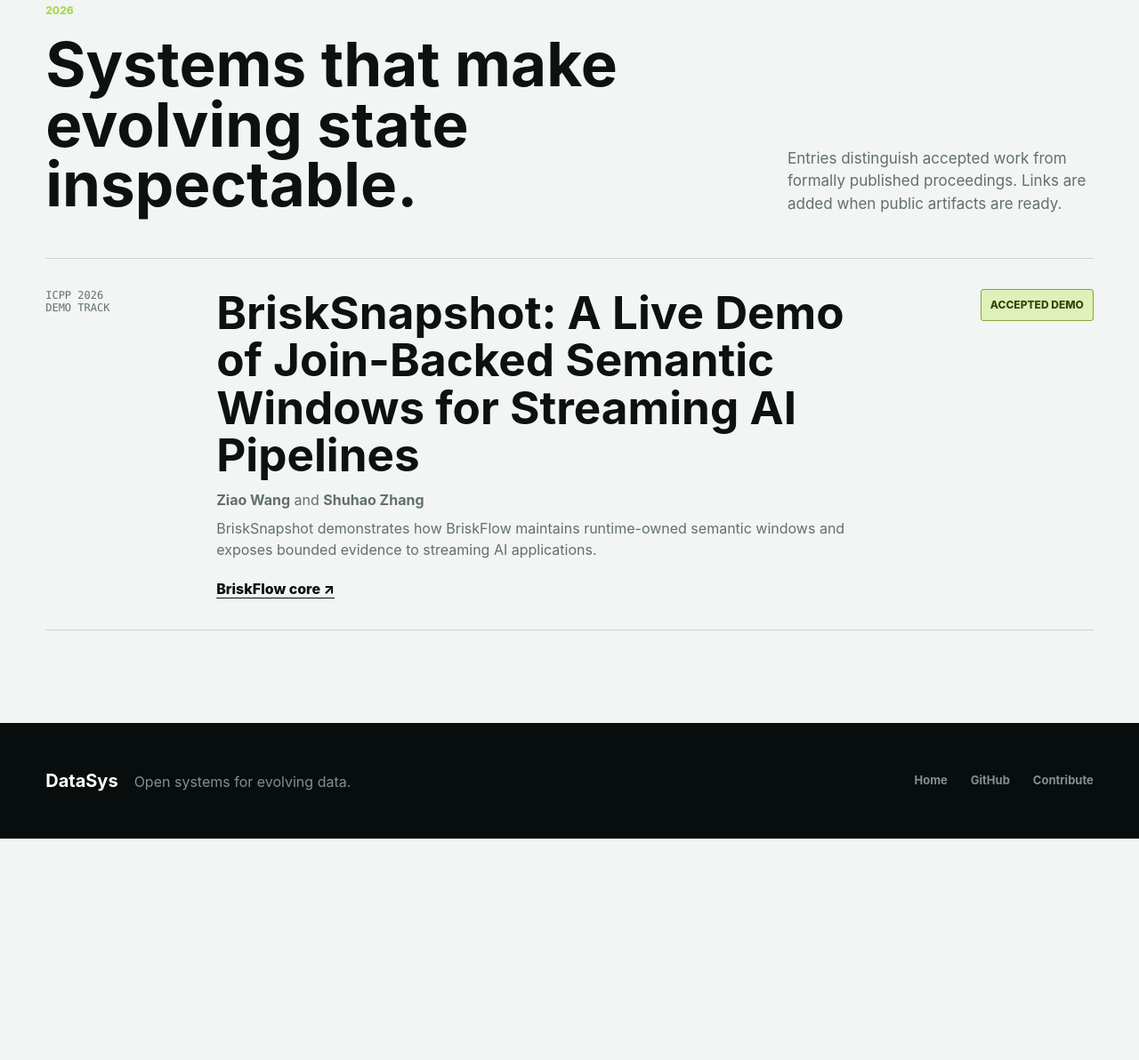
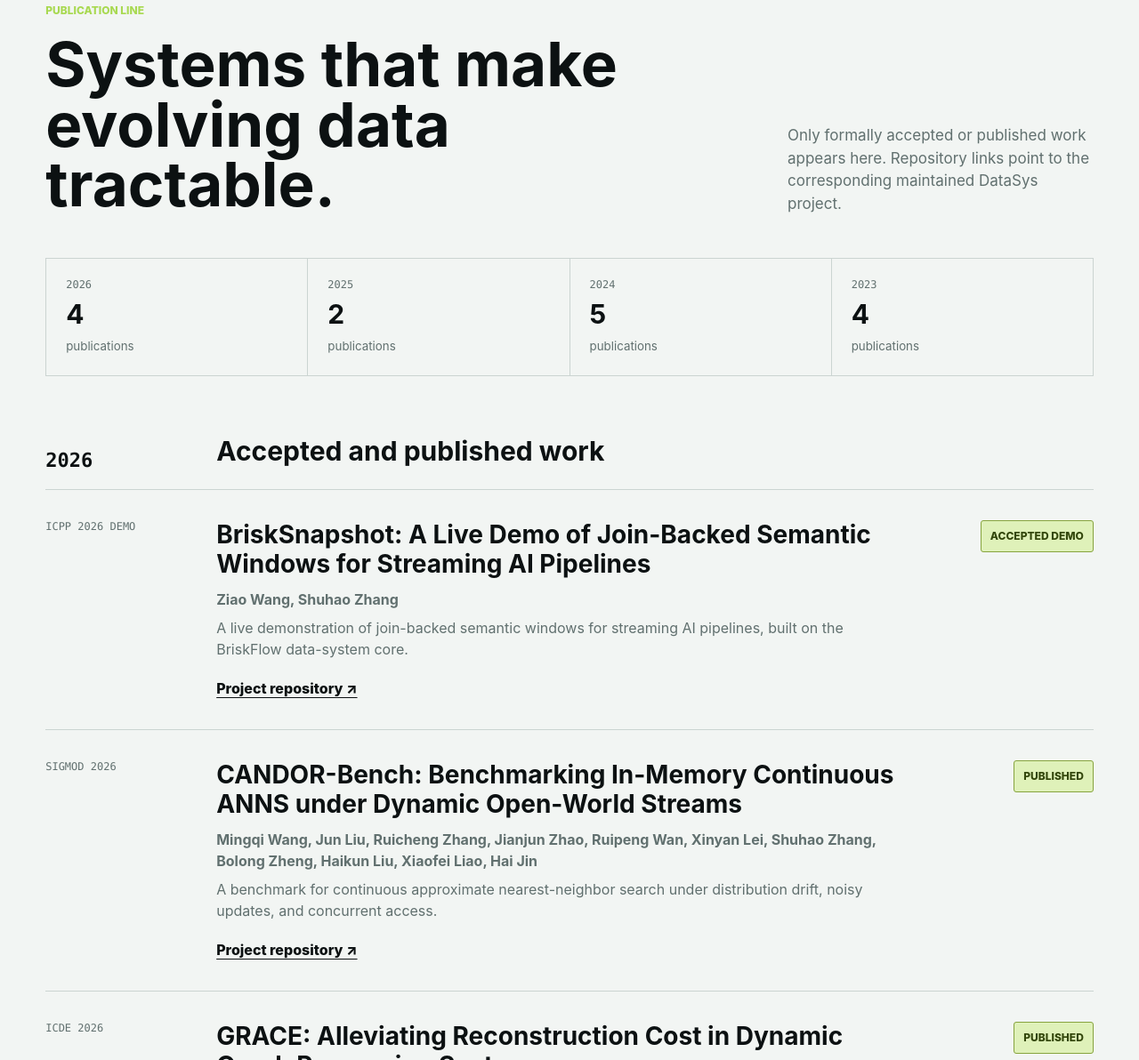
Before and after one commit to DataSysResearch/DataSysResearch.github.io, a plain HTML site: page achievements.html in a window 1280 px wide. Shown: the part 621-1813 px from the top of the page at 89% size. Before the commit the page ends 1564 px from the top, so only its background shows below. Drawn offline with Linux system fonts and the light colour scheme.

Commit message:
feat: publish bilingual DataSys timeline (#2)
Co-authored-by: shuhao <shuhao@Mac.mshome.net>

```diff
--- a/achievements.html
+++ b/achievements.html
@@ -3,24 +3,25 @@
 <head>
   <meta charset="utf-8">
   <meta name="viewport" content="width=device-width, initial-scale=1">
-  <meta name="description" content="Accepted papers, demonstrations, and systems artifacts from DataSys.">
+  <meta name="description" content="Formally accepted and published DataSys papers and demonstrations.">
   <meta property="og:url" content="https://datasys.sage.org.ai/achievements.html">
-  <title>Achievements | DataSys</title>
+  <title>Publications | DataSys</title>
   <link rel="canonical" href="https://datasys.sage.org.ai/achievements.html">
   <link rel="icon" href="favicon.svg" type="image/svg+xml">
-  <link rel="stylesheet" href="styles.css?v=20260723">
+  <link rel="stylesheet" href="styles.css?v=publication-timeline-20260723">
 </head>
 <body class="portal portal-datasys">
   <header class="site-header">
     <a class="brand" href="./index.html" aria-label="DataSys home">
       <span class="brand-mark" aria-hidden="true">D</span>
       <span>DataSys</span>
-      <small>Data layer</small>
+      <small data-en="Data layer" data-zh="数据系统层">Data layer</small>
     </a>
     <nav aria-label="Primary navigation">
-      <a href="./index.html#flagships">Flagships</a>
-      <a href="./achievements.html" aria-current="page">Achievements</a>
-      <a href="./index.html#directory">Repository atlas</a>
+      <a href="./index.html#flagships" data-en="Flagships" data-zh="旗舰项目">Flagships</a>
+      <a href="./achievements.html" aria-current="page" data-en="Publications" data-zh="发表成果">Publications</a>
+      <a href="./index.html#directory" data-en="Repository atlas" data-zh="仓库图谱">Repository atlas</a>
+      <button id="language-toggle" class="language-toggle" type="button" aria-label="切换为中文">中文</button>
       <a class="nav-action" href="https://github.com/DataSysResearch">GitHub <span aria-hidden="true">↗</span></a>
     </nav>
   </header>
@@ -28,37 +29,29 @@
   <main>
     <section class="page-hero">
       <div class="page-hero-copy">
-        <p class="signal"><span></span> DataSys research output</p>
-        <h1>Achievements</h1>
-        <p>Accepted systems work, live demonstrations, and reproducible artifacts rooted in continuously evolving data.</p>
+        <p class="signal"><span></span> <span data-en="DataSys research output" data-zh="DataSys 研究成果">DataSys research output</span></p>
+        <h1 data-en="Publications" data-zh="发表成果">Publications</h1>
+        <p data-en="Formally accepted papers and demonstrations in stream, graph, vector, index, and continuously evolving data systems." data-zh="面向流、动态图、向量索引与持续演化数据系统的正式发表论文和已接收演示成果。">Formally accepted papers and demonstrations in stream, graph, vector, index, and continuously evolving data systems.</p>
       </div>
     </section>
 
-    <section class="section">
+    <section class="section publication-section">
       <div class="section-head">
-        <div><p class="eyebrow">2026</p><h2>Systems that make evolving state inspectable.</h2></div>
-        <p>Entries distinguish accepted work from formally published proceedings. Links are added when public artifacts are ready.</p>
+        <div>
+          <p class="eyebrow" data-en="Publication line" data-zh="成果发布线">Publication line</p>
+          <h2 data-en="Systems that make evolving data tractable." data-zh="让持续演化的数据可管理、可查询、可复现。">Systems that make evolving data tractable.</h2>
+        </div>
+        <p data-en="Only formally accepted or published work appears here. Repository links point to the corresponding maintained DataSys project." data-zh="本页只展示已正式接收或发表的成果；仓库链接指向对应的 DataSys 维护项目。">Only formally accepted or published work appears here. Repository links point to the corresponding maintained DataSys project.</p>
       </div>
-      <div class="achievement-list">
-        <article class="achievement-entry">
-          <div class="achievement-meta">ICPP 2026<br>Demo track</div>
-          <div class="achievement-copy">
-            <h2>BriskSnapshot: A Live Demo of Join-Backed Semantic Windows for Streaming AI Pipelines</h2>
-            <p><strong>Ziao Wang</strong> and <strong>Shuhao Zhang</strong></p>
-            <p>BriskSnapshot demonstrates how BriskFlow maintains runtime-owned semantic windows and exposes bounded evidence to streaming AI applications.</p>
-            <div class="achievement-links">
-              <a href="https://github.com/DataSysResearch/BriskFlow">BriskFlow core ↗</a>
-            </div>
-          </div>
-          <div class="achievement-status"><span>Accepted demo</span></div>
-        </article>
-      </div>
+      <div id="publication-release-line" class="publication-release-line" aria-label="Publication timeline"></div>
+      <div id="publication-years" class="publication-years"></div>
     </section>
   </main>
 
   <footer>
-    <div><strong>DataSys</strong><span>Open systems for evolving data.</span></div>
-    <nav aria-label="Footer navigation"><a href="./index.html">Home</a><a href="https://github.com/DataSysResearch">GitHub</a><a href="https://github.com/DataSysResearch/.github/blob/main/CONTRIBUTING.md">Contribute</a></nav>
+    <div><strong>DataSys</strong><span data-en="Open systems for evolving data." data-zh="面向持续演化数据的开放系统。">Open systems for evolving data.</span></div>
+    <nav aria-label="Footer navigation"><a href="./index.html" data-en="Home" data-zh="首页">Home</a><a href="https://github.com/DataSysResearch">GitHub</a><a href="https://github.com/DataSysResearch/.github/blob/main/CONTRIBUTING.md" data-en="Contribute" data-zh="参与贡献">Contribute</a></nav>
   </footer>
+  <script src="achievements.js?v=published-only-20260723"></script>
 </body>
 </html>
--- /dev/null
+++ b/achievements.js
@@ -0,0 +1,253 @@
+const PUBLICATIONS = [
+  {
+    year: 2026,
+    venue: "ICPP 2026 Demo",
+    status: { en: "Accepted demo", zh: "已接收演示" },
+    title: "BriskSnapshot: A Live Demo of Join-Backed Semantic Windows for Streaming AI Pipelines",
+    authors: "Ziao Wang, Shuhao Zhang",
+    summary: {
+      en: "A live demonstration of join-backed semantic windows for streaming AI pipelines, built on the BriskFlow data-system core.",
+      zh: "基于 BriskFlow 数据系统内核，演示面向流式 AI Pipeline 的 Join 驱动语义窗口。",
+    },
+    repository: "https://github.com/DataSysResearch/BriskFlow",
+  },
+  {
+    year: 2026,
+    venue: "SIGMOD 2026",
+    status: { en: "Published", zh: "已发表" },
+    title: "CANDOR-Bench: Benchmarking In-Memory Continuous ANNS under Dynamic Open-World Streams",
+    authors: "Mingqi Wang, Jun Liu, Ruicheng Zhang, Jianjun Zhao, Ruipeng Wan, Xinyan Lei, Shuhao Zhang, Bolong Zheng, Haikun Liu, Xiaofei Liao, Hai Jin",
+    summary: {
+      en: "A benchmark for continuous approximate nearest-neighbor search under distribution drift, noisy updates, and concurrent access.",
+      zh: "面向分布漂移、噪声更新与并发访问的连续近似最近邻检索基准。",
+    },
+    repository: "https://github.com/DataSysResearch/CANDOR-Bench",
+  },
+  {
+    year: 2026,
+    venue: "ICDE 2026",
+    status: { en: "Published", zh: "已发表" },
+    title: "GRACE: Alleviating Reconstruction Cost in Dynamic Graph Processing Systems",
+    authors: "Hongru Gao, Shuhao Zhang, Xiaofei Liao, Hai Jin",
+    summary: {
+      en: "Property-guided reservation and cousin-aware rebalancing reduce reconstruction cost in dynamic graph systems.",
+      zh: "通过属性引导的预留与 cousin-aware 重平衡降低动态图系统的重构开销。",
+    },
+    repository: "https://github.com/DataSysResearch/GRACE",
+  },
+  {
+    year: 2026,
+    venue: "WWW 2026",
+    status: { en: "Published", zh: "已发表" },
+    title: "StreamFP: Fingerprint-guided Data Selection for Efficient Stream Learning",
+    authors: "Changwu Li, Tongjun Shi, Shuhao Zhang, Binbin Chen, Bingsheng He, Xiaofei Liao, Hai Jin",
+    summary: {
+      en: "Compact model fingerprints guide coreset selection and buffer updates for efficient learning over evolving streams.",
+      zh: "利用紧凑模型指纹指导核心集选择与缓冲区更新，提升持续演化数据流上的学习效率。",
+    },
+    repository: "https://github.com/DataSysResearch/StreamFP",
+  },
+  {
+    year: 2025,
+    venue: "TKDE 2025",
+    status: { en: "Published", zh: "已发表" },
+    title: "Scalable Transactional Stream Processing on Multicore Processors",
+    authors: "Jianjun Zhao, Yancan Mao, Zhonghao Yang, Haikun Liu, Shuhao Zhang",
+    summary: {
+      en: "The journal extension of MorphStream adds generalized window processing and support for non-deterministic state access.",
+      zh: "MorphStream 的期刊扩展，加入通用窗口处理与非确定性状态访问支持。",
+    },
+    repository: "https://github.com/DataSysResearch/MorphStream",
+  },
+  {
+    year: 2025,
+    venue: "ICDE 2025",
+    status: { en: "Published", zh: "已发表" },
+    title: "Scalable Machine Learning for Real-Time Fault Diagnosis in Industrial IoT Cooling Roller Systems",
+    authors: "Dandan Zhao, Karthick Sharma, Yuxin Qi, Qixun Liu, Shuhao Zhang",
+    summary: {
+      en: "SRTFD combines coreset selection, global balancing, and pseudo-label learning for high-velocity industrial streams.",
+      zh: "SRTFD 面向高速工业数据流，结合核心集选择、全局平衡与伪标签学习。",
+    },
+    repository: "https://github.com/DataSysResearch/SRTFD",
+  },
+  {
+    year: 2024,
+    venue: "TKDE 2024",
+    status: { en: "Published", zh: "已发表" },
+    title: "CStream: Parallel Data Stream Compression on Multicore Edge Devices",
+    authors: "Xianzhi Zeng, Shuhao Zhang",
+    summary: {
+      en: "A hardware-conscious framework for parallel stream compression across algorithms and multicore edge configurations.",
+      zh: "面向多种压缩算法与多核边缘配置的硬件感知并行流压缩框架。",
+    },
+    repository: "https://github.com/DataSysResearch/CStream",
+  },
+  {
+    year: 2024,
+    venue: "SIGMOD 2024",
+    status: { en: "Published", zh: "已发表" },
+    title: "PECJ: Stream Window Join on Disorder Data Streams with Proactive Error Compensation",
+    authors: "Xianzhi Zeng, Shuhao Zhang, Hongbin Zhong, Hao Zhang, Mian Lu, Zhao Zheng, Yuqiang Chen",
+    summary: {
+      en: "Proactive error compensation balances accuracy and latency for window joins over out-of-order streams.",
+      zh: "通过主动误差补偿，在乱序流窗口连接中平衡准确性与延迟。",
+    },
+    repository: "https://github.com/DataSysResearch/PECJ",
+  },
+  {
+    year: 2024,
+    venue: "NeurIPS 2024",
+    status: { en: "Published", zh: "已发表" },
+    title: "LibAMM: Empirical Insights into Approximate Computing for Accelerating Matrix Multiplication",
+    authors: "Xianzhi Zeng, Wenchao Jiang, Shuhao Zhang",
+    summary: {
+      en: "A broad empirical study and benchmark suite for approximate matrix multiplication algorithms and workloads.",
+      zh: "面向近似矩阵乘算法与工作负载的大规模实证研究和基准套件。",
+    },
+    repository: "https://github.com/DataSysResearch/LibAMM",
+  },
+  {
+    year: 2024,
+    venue: "ICDM 2024",
+    status: { en: "Published", zh: "已发表" },
+    title: "MOStream: A Modular and Self-Optimizing Data Stream Clustering Algorithm",
+    authors: "Zhengru Wang, Xin Wang, Shuhao Zhang",
+    summary: {
+      en: "A modular stream-clustering design that adapts data summaries, windows, outlier handling, and refinement at runtime.",
+      zh: "运行时自适应数据摘要、窗口、异常处理与聚类优化策略的模块化流聚类方法。",
+    },
+    repository: "https://github.com/DataSysResearch/Sesame",
+  },
+  {
+    year: 2024,
+    venue: "ICDE 2024 Demo",
+    status: { en: "Published demo", zh: "已发表演示" },
+    title: "MorphStream: Scalable Processing of Transactions over Streams",
+    authors: "Siqi Xiang, Zhonghao Yang, Jianjun Zhao, Yancan Mao, Shuhao Zhang",
+    summary: {
+      en: "A system demonstration of adaptive scheduling and transactional execution over dynamic streaming workloads.",
+      zh: "展示 MorphStream 在动态流工作负载上的自适应调度与事务执行能力。",
+    },
+    repository: "https://github.com/DataSysResearch/MorphStream",
+  },
+  {
+    year: 2023,
+    venue: "SIGMOD 2023",
+    status: { en: "Published", zh: "已发表" },
+    title: "MorphStream: Adaptive Scheduling for Scalable Transactional Stream Processing on Multicores",
+    authors: "Yancan Mao, Jianjun Zhao, Shuhao Zhang, Haikun Liu, Volker Markl",
+    summary: {
+      en: "Adaptive scheduling for scalable transaction processing over dynamic multicore streaming workloads.",
+      zh: "面向动态多核流工作负载的可扩展事务处理与自适应调度。",
+    },
+    repository: "https://github.com/DataSysResearch/MorphStream",
+  },
+  {
+    year: 2023,
+    venue: "SIGMOD 2023",
+    status: { en: "Published", zh: "已发表" },
+    title: "Data Stream Clustering: An In-depth Empirical Study",
+    authors: "Xin Wang, Zhengru Wang, Zhenyu Wu, Shuhao Zhang, Xuanhua Shi, Li Lu",
+    summary: {
+      en: "A systematic benchmark of representative data-stream clustering algorithms across evolving workloads.",
+      zh: "在持续演化工作负载上对代表性数据流聚类算法进行系统评测。",
+    },
+    repository: "https://github.com/DataSysResearch/Sesame",
+  },
+  {
+    year: 2023,
+    venue: "EMNLP 2023",
+    status: { en: "Published", zh: "已发表" },
+    title: "SentiStream: A Co-Training Framework for Adaptive Online Sentiment Analysis in Evolving Data Streams",
+    authors: "Yuhao Wu, Karthick Sharma, Chun Wei Seah, Shuhao Zhang",
+    summary: {
+      en: "Adaptive co-training for online sentiment analysis under continuously changing stream distributions.",
+      zh: "面向持续变化数据分布的在线情感分析自适应协同训练框架。",
+    },
+    repository: "https://github.com/DataSysResearch/SentiStream",
+  },
+  {
+    year: 2023,
+    venue: "ICDE 2023",
+    status: { en: "Published", zh: "已发表" },
+    title: "Parallelizing Stream Compression for IoT Applications on Asymmetric Multicores",
+    authors: "Xianzhi Zeng, Shuhao Zhang",
+    summary: {
+      en: "Fine-grained decomposition and asymmetry-aware scheduling for energy-efficient stream compression.",
+      zh: "通过细粒度分解与非对称感知调度实现高能效流压缩。",
+    },
+    repository: "https://github.com/DataSysResearch/CStream",
+  },
+];
+
+const LANGUAGE_KEY = "datasys-language";
+
+function pick(value, language) {
+  return typeof value === "string" ? value : value[language] || value.en;
+}
+
+function renderPublications(language) {
+  const years = [...new Set(PUBLICATIONS.map((publication) => publication.year))];
+  const releaseLine = document.getElementById("publication-release-line");
+  const yearGroups = document.getElementById("publication-years");
+  const lineLabel = language === "zh" ? "成果发布线" : "Publication timeline";
+
+  releaseLine.setAttribute("aria-label", lineLabel);
+  releaseLine.innerHTML = years
+    .map((year) => {
+      const count = PUBLICATIONS.filter((publication) => publication.year === year).length;
+      return `<a href="#year-${year}"><span>${year}</span><strong>${count}</strong><small>${language === "zh" ? "项成果" : count === 1 ? "publication" : "publications"}</small></a>`;
+    })
+    .join("");
+
+  yearGroups.innerHTML = years
+    .map((year) => {
+      const publications = PUBLICATIONS.filter((publication) => publication.year === year);
+      return `
+        <section id="year-${year}" class="publication-year" aria-labelledby="year-${year}-title">
+          <div class="publication-year-heading">
+            <span>${year}</span>
+            <h2 id="year-${year}-title">${language === "zh" ? "正式发表与接收成果" : "Accepted and published work"}</h2>
+          </div>
+          <div class="achievement-list">
+            ${publications.map((publication) => `
+              <article class="achievement-entry">
+                <div class="achievement-meta">${publication.venue}</div>
+                <div class="achievement-copy">
+                  <h3>${publication.title}</h3>
+                  <p><strong>${publication.authors}</strong></p>
+                  <p>${pick(publication.summary, language)}</p>
+                  <div class="achievement-links">
+                    <a href="${publication.repository}">${language === "zh" ? "对应项目" : "Project repository"} ↗</a>
+                  </div>
+                </div>
+                <div class="achievement-status"><span>${pick(publication.status, language)}</span></div>
+              </article>
+            `).join("")}
+          </div>
+        </section>
+      `;
+    })
+    .join("");
+}
+
+function setLanguage(language) {
+  const selected = language === "zh" ? "zh" : "en";
+  document.documentElement.lang = selected === "zh" ? "zh-CN" : "en";
+  document.querySelectorAll("[data-en][data-zh]").forEach((node) => {
+    node.textContent = node.dataset[selected];
+  });
+  const toggle = document.getElementById("language-toggle");
+  toggle.textContent = selected === "zh" ? "EN" : "中文";
+  toggle.setAttribute("aria-label", selected === "zh" ? "Switch to English" : "切换为中文");
+  document.title = selected === "zh" ? "发表成果 | DataSys" : "Publications | DataSys";
+  localStorage.setItem(LANGUAGE_KEY, selected);
+  renderPublications(selected);
+}
+
+document.getElementById("language-toggle").addEventListener("click", () => {
+  setLanguage(document.documentElement.lang.startsWith("zh") ? "en" : "zh");
+});
+
+setLanguage(localStorage.getItem(LANGUAGE_KEY) || "en");
--- a/styles.css
+++ b/styles.css
@@ -46,7 +46,7 @@ button, input { font: inherit; }
 .hero-copy { position: relative; z-index: 2; max-width: 760px; }
 .signal, .eyebrow { margin: 0 0 18px; color: var(--green); font-size: 12px; font-weight: 850; text-transform: uppercase; }
 .signal { display: flex; align-items: center; gap: 10px; }
-.signal span { width: 28px; height: 2px; background: var(--green); box-shadow: 0 0 12px var(--green); }
+.signal > span:first-child { width: 28px; height: 2px; flex: 0 0 28px; background: var(--green); box-shadow: 0 0 12px var(--green); }
 h1, h2, h3, p { letter-spacing: 0; }
 h1 { margin: 0; font-size: clamp(72px, 11vw, 166px); line-height: .82; }
 .hero-kicker { margin: 30px 0 12px; max-width: 680px; font-size: clamp(25px, 3vw, 42px); font-weight: 700; line-height: 1.08; }
@@ -95,6 +95,20 @@ h1 { margin: 0; font-size: clamp(72px, 11vw, 166px); line-height: .82; }
 .achievement-status span { display: inline-flex; padding: 8px 10px; border: 1px solid #87a43e; border-radius: 3px; color: #33470b; background: #dff1b9; font-size: 12px; font-weight: 850; text-transform: uppercase; }
 .achievement-links { margin-top: 20px; display: flex; gap: 16px; flex-wrap: wrap; }
 .achievement-links a { font-weight: 800; text-decoration-thickness: 1px; text-underline-offset: 4px; }
+.language-toggle { min-height: 38px; padding: 7px 11px; border: 1px solid #52615f; border-radius: 4px; color: var(--white); background: transparent; font: inherit; font-size: 12px; font-weight: 850; cursor: pointer; }
+.language-toggle:hover, .language-toggle:focus-visible { color: var(--ink); background: var(--green); border-color: var(--green); }
+.publication-release-line { margin: 34px 0 62px; display: grid; grid-template-columns: repeat(4,minmax(0,1fr)); border-top: 1px solid var(--line); border-left: 1px solid var(--line); }
+.publication-release-line a { min-height: 124px; padding: 22px; display: grid; align-content: center; gap: 4px; border-right: 1px solid var(--line); border-bottom: 1px solid var(--line); text-decoration: none; }
+.publication-release-line a:hover { background: var(--white); }
+.publication-release-line span { color: var(--muted); font: 12px ui-monospace, SFMono-Regular, Menlo, monospace; }
+.publication-release-line strong { font-size: 30px; }
+.publication-release-line small { color: var(--muted); }
+.publication-year { scroll-margin-top: 94px; }
+.publication-year + .publication-year { margin-top: 82px; }
+.publication-year-heading { display: grid; grid-template-columns: 160px minmax(0,1fr); gap: 32px; align-items: end; margin-bottom: 20px; }
+.publication-year-heading span { color: var(--green-dark); font: 700 22px ui-monospace, SFMono-Regular, Menlo, monospace; }
+.publication-year-heading h2 { margin: 0; font-size: 30px; }
+.achievement-copy h3 { margin: 0 0 12px; max-width: 980px; font-size: 28px; line-height: 1.16; }
 
 .flagship-grid { display: grid; grid-template-columns: repeat(4, minmax(0,1fr)); border-top: 1px solid var(--dark-line); border-left: 1px solid var(--dark-line); }
 .flagship { min-height: 410px; padding: 24px; display: flex; flex-direction: column; border-right: 1px solid var(--dark-line); border-bottom: 1px solid var(--dark-line); text-decoration: none; transition: background .2s ease; }
@@ -187,6 +201,9 @@ footer span, footer nav { color: #82918f; }
   .repo-row .arrow { grid-column: 2; grid-row: 1; }
   .achievement-entry { grid-template-columns: 1fr; gap: 14px; }
   .achievement-status { justify-self: start; }
+  .publication-release-line { grid-template-columns: repeat(2,minmax(0,1fr)); }
+  .publication-year-heading { grid-template-columns: 1fr; gap: 6px; }
+  .achievement-copy h3 { font-size: 23px; overflow-wrap: anywhere; }
   footer { align-items: flex-start; flex-direction: column; }
   footer > div { align-items: flex-start; flex-direction: column; gap: 4px; }
 }
```
